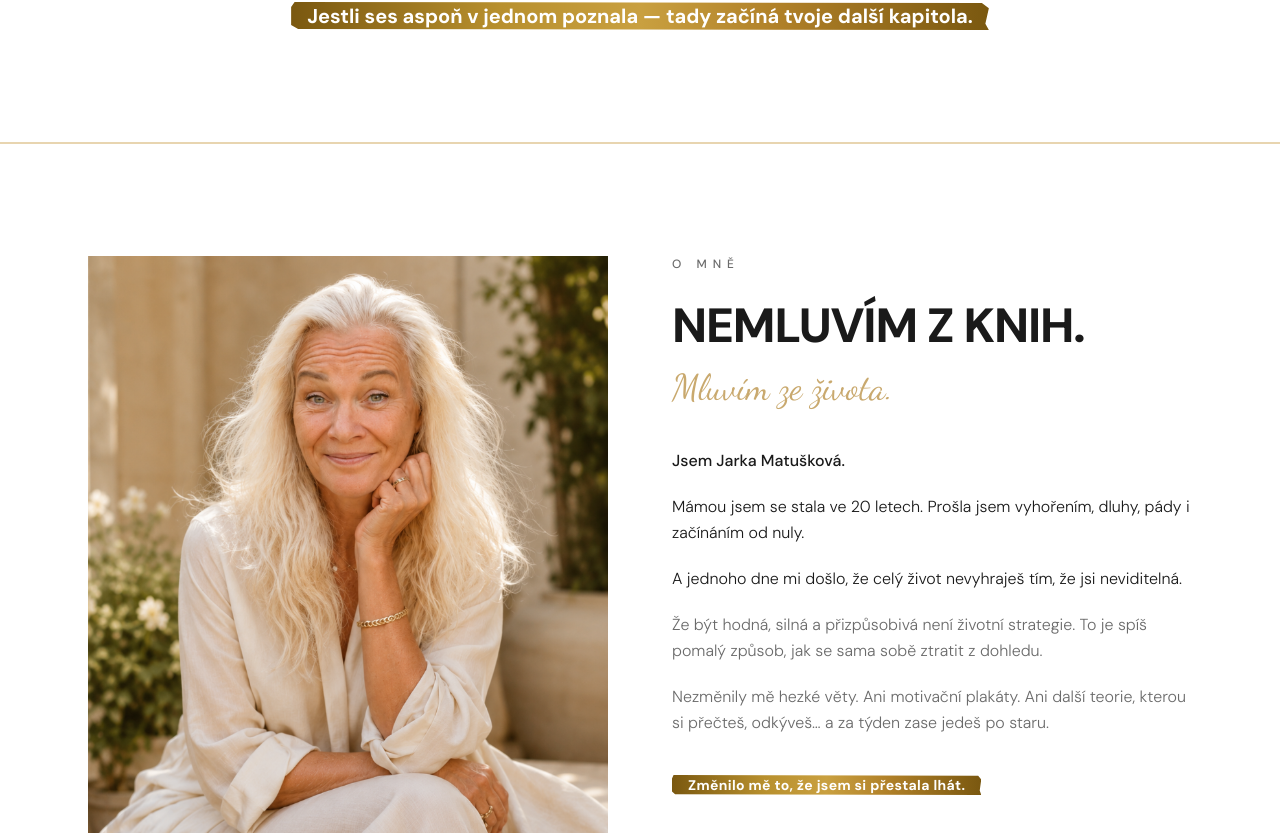
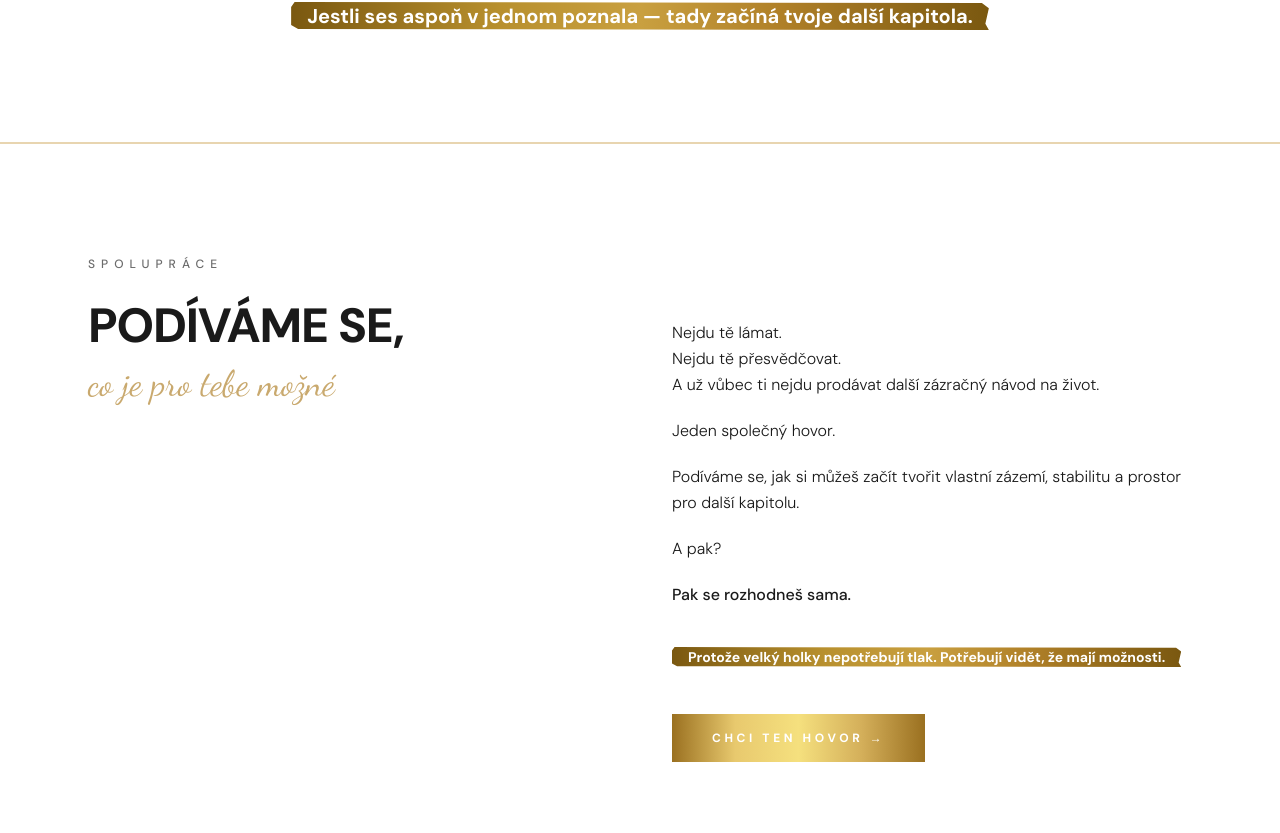
Before and after one commit to jarkamatuska1-png/jecaszit-web, a Next.js app: page / in a window 1280 px wide. Shown: the part 1967-2800 px from the top of the page. Built offline with nearby package versions, Linux system fonts and the light colour scheme.

Commit message:
Odstraněna sekce O mně a odkaz z navigace

```diff
--- a/app/page.tsx
+++ b/app/page.tsx
@@ -1,7 +1,6 @@
 import Nav from "@/components/Nav";
 import Hero from "@/components/Hero";
 import ForWho from "@/components/ForWho";
-import About from "@/components/About";
 import Services from "@/components/Services";
 import Contact from "@/components/Contact";
 import Footer from "@/components/Footer";
@@ -13,7 +12,6 @@ export default function Home() {
       <main>
         <Hero />
         <ForWho />
-        <About />
         <Services />
         <Contact />
       </main>
--- a/components/Nav.tsx
+++ b/components/Nav.tsx
@@ -3,7 +3,6 @@ import { useState, useEffect } from "react";
 
 const links = [
   { href: "#pro-koho", label: "Pro koho" },
-  { href: "#o-mne", label: "O mně" },
   { href: "#spoluprace", label: "Spolupráce" },
   { href: "#kontakt", label: "Kontakt" },
 ];
```
